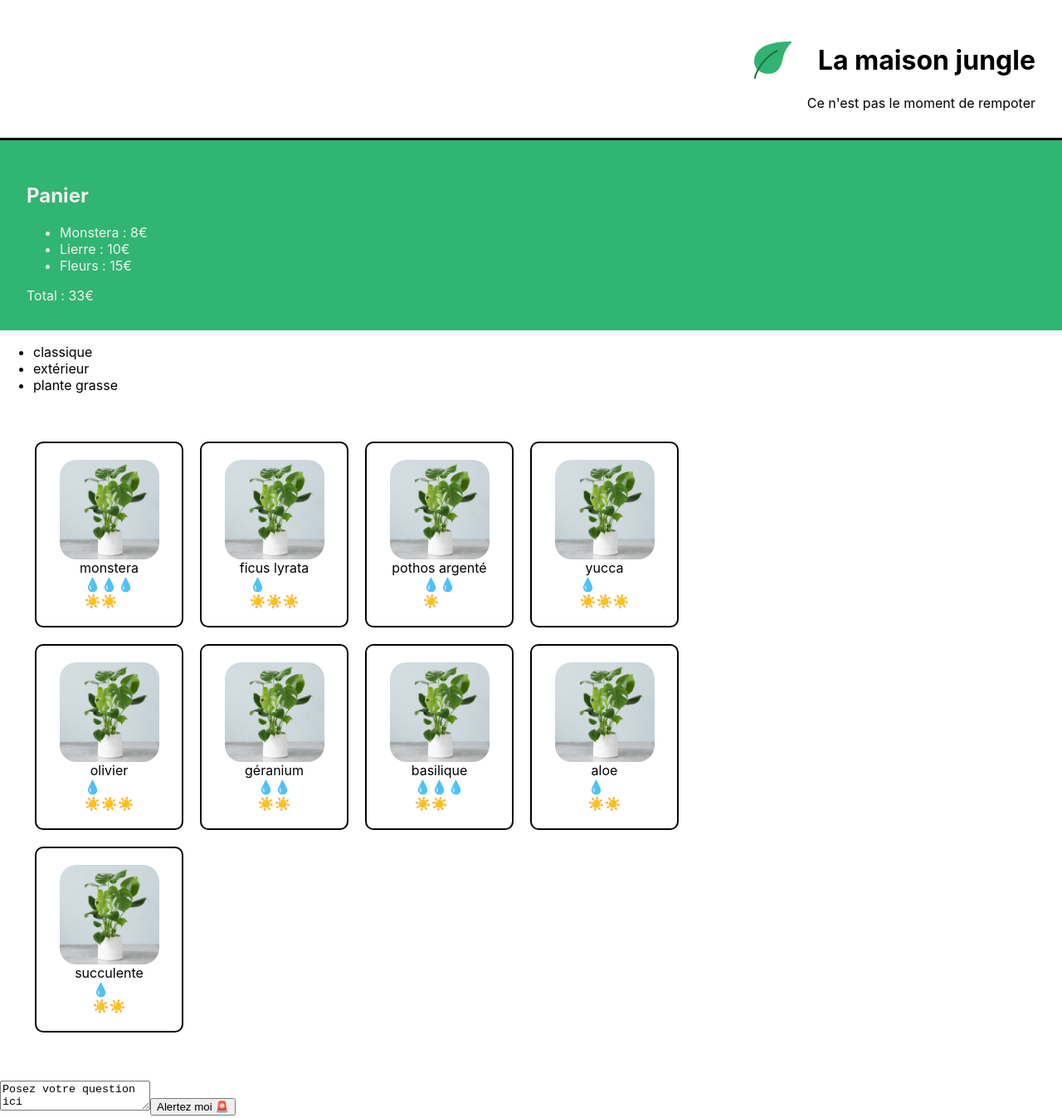
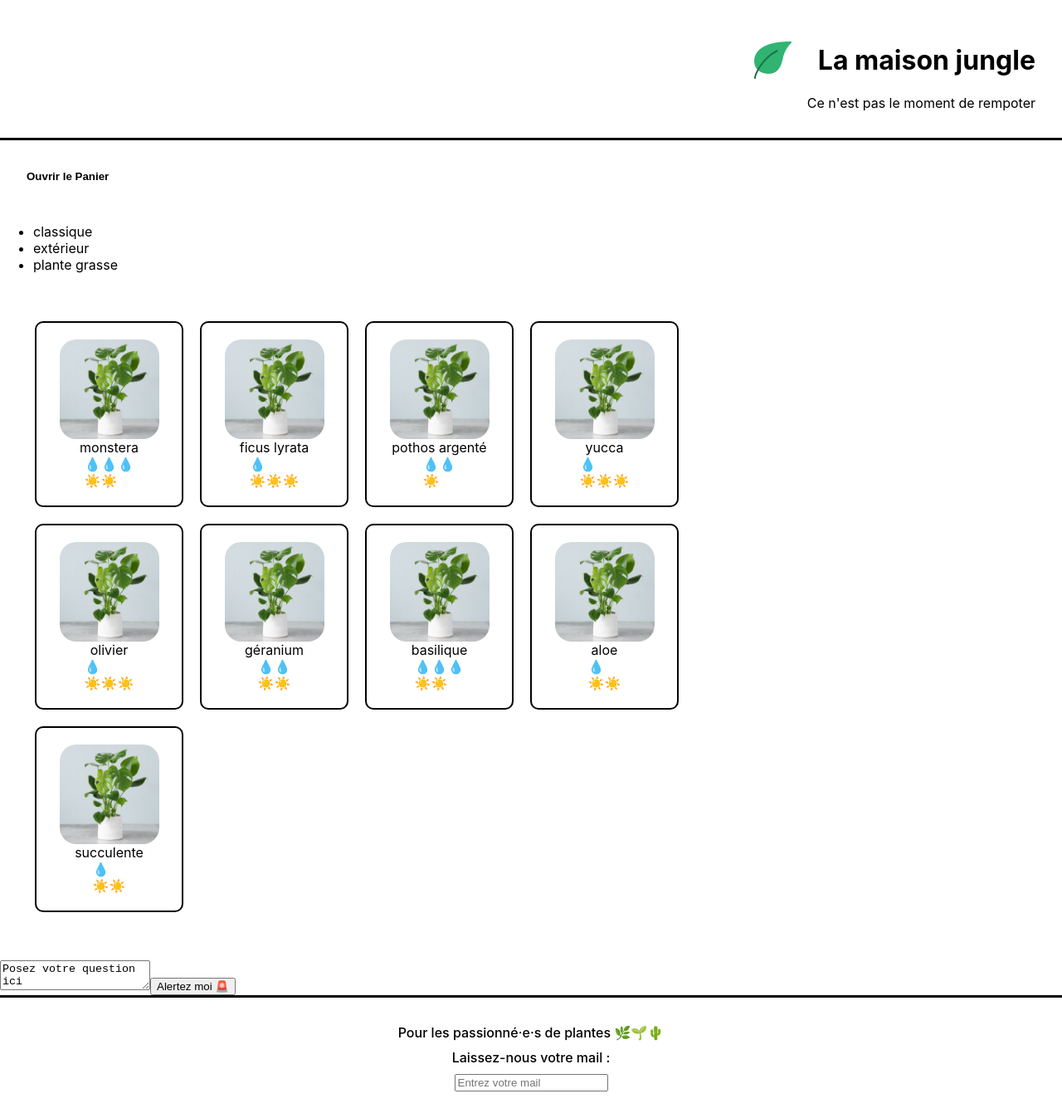
Before and after one commit to Mathieu-Warocquier/test-reals, a React (Create React App) app: page / in a window 1280 px wide. Shown: the whole page at 83% size. Built offline with nearby package versions, Linux system fonts and the light colour scheme.

Commit message:
panier fermable

```diff
--- a/src/components/App.js
+++ b/src/components/App.js
@@ -4,6 +4,7 @@ import Banner from './Banner'
 import Cart from './Cart'
 import ShoppingList from './ShoppingList'
 import QuestionForm from './QuestionForm'
+import Footer from './Footer'
 
 function App() {
     return <div>
@@ -11,6 +12,7 @@ function App() {
       <Cart />
       <ShoppingList />
       <QuestionForm />
+      <Footer />
     </div>
 
 }
--- a/src/components/Cart.js
+++ b/src/components/Cart.js
@@ -1,18 +1,28 @@
 import '../styles/Cart.css'
+import { useState } from 'react'
 
 function Cart() {
   const monsteraPrice = 8
-  const ivyPrice = 10
-  const flowerPrice = 15
-  return (<div className="lmj-cart">
-      <h2>Panier</h2>
-      <ul>
-      <li>Monstera : {monsteraPrice}€</li>
-       <li>Lierre : {ivyPrice}€</li>
-       <li>Fleurs : {flowerPrice}€</li>
-      </ul>
-        Total : {monsteraPrice + ivyPrice + flowerPrice }€
-        </div>)
-  }
+  const [cart, updateCart] = useState(0)
+  const [isOpen, setIsOpen] = useState(false)
+  // const ivyPrice = 10
+  // const flowerPrice = 15
+  return isOpen ? (
+		<div className='lmj-cart'>
+			<button className='lmj-cart-toggle-button'
+				onClick={() => setIsOpen(false)}>Fermer</button>
+			<h2>Panier</h2>
+        <div>Monstera : {monsteraPrice}€</div>
+          <button onClick={() => updateCart(cart + 1)}>Ajouter</button>
+          <h3>Total : {monsteraPrice * cart}€</h3>
+          <button onClick={() => updateCart(0)}>Vider le panier</button>
+    </div>
+	) : (
+		<div className='lmj-cart-closed'>
+			<button className='lmj-cart-toggle-button'
+				onClick={() => setIsOpen(true)}>Ouvrir le Panier</button>
+		</div>
+	)
+}
 
 export default Cart
--- /dev/null
+++ b/src/components/Footer.js
@@ -0,0 +1,33 @@
+import { useState } from 'react'
+import '../styles/Footer.css'
+
+function Footer() {
+	const [inputValue, setInputValue] = useState('')
+
+	function handleInput(e) {
+		setInputValue(e.target.value)
+	}
+
+	function handleBlur() {
+		if (!inputValue.includes('@')) {
+			alert("Attention, il n'y a pas d'@, ceci n'est pas une adresse valide 😥")
+		}
+	}
+
+	return (
+		<footer className='lmj-footer'>
+			<div className='lmj-footer-elem'>
+				Pour les passionné·e·s de plantes 🌿🌱🌵
+			</div>
+			<div className='lmj-footer-elem'>Laissez-nous votre mail :</div>
+			<input
+				placeholder='Entrez votre mail'
+				onChange={handleInput}
+				value={inputValue}
+				onBlur={handleBlur}
+			/>
+		</footer>
+	)
+}
+
+export default Footer
--- a/src/styles/Cart.css
+++ b/src/styles/Cart.css
@@ -1,5 +1,34 @@
 .lmj-cart {
-  color: #f1f1f1;
-  background-color: #31b572;
-  padding: 32px;
+	color: white;
+	background-color: #31b572;
+	padding: 32px;
+	display: flex;
+	flex-direction: column;
+	justify-content: flex-start;
+	width: 200px;
 }
+
+.lmj-cart-add-button {
+	margin-left: 32px;
+	cursor: pointer;
+}
+
+.lmj-cart-toggle-button {
+	background: none;
+	outline: none;
+	border: none;
+	font-weight: 600;
+	cursor: pointer;
+	align-self: self-start;
+	padding: 0;
+	color: white;
+}
+
+.lmj-cart-closed {
+	padding: 32px;
+	width: 200px;
+}
+
+.lmj-cart-closed > button {
+	color: black;
+}
--- /dev/null
+++ b/src/styles/Footer.css
@@ -0,0 +1,14 @@
+.lmj-footer {
+	color: black;
+	padding: 32px;
+	border-top: solid 3px black;
+	display: flex;
+	justify-content: flex-start;
+	flex-direction: column;
+	align-items: center;
+	font-weight: 500;
+}
+
+.lmj-footer-elem {
+	margin-bottom: 10px;
+}
```
